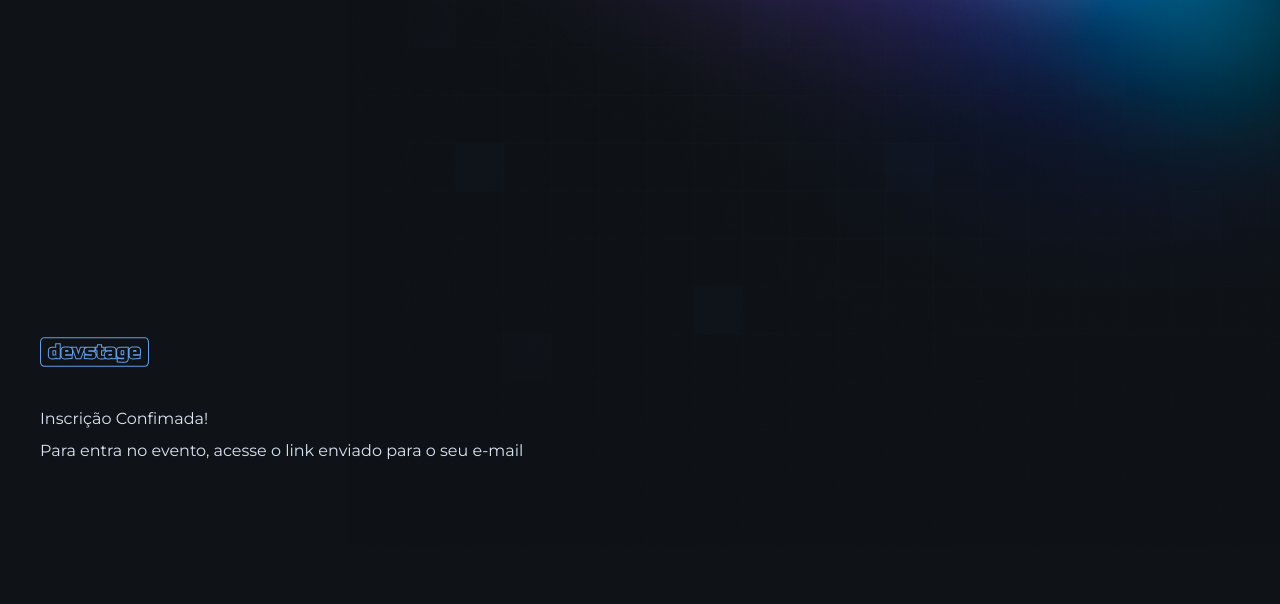
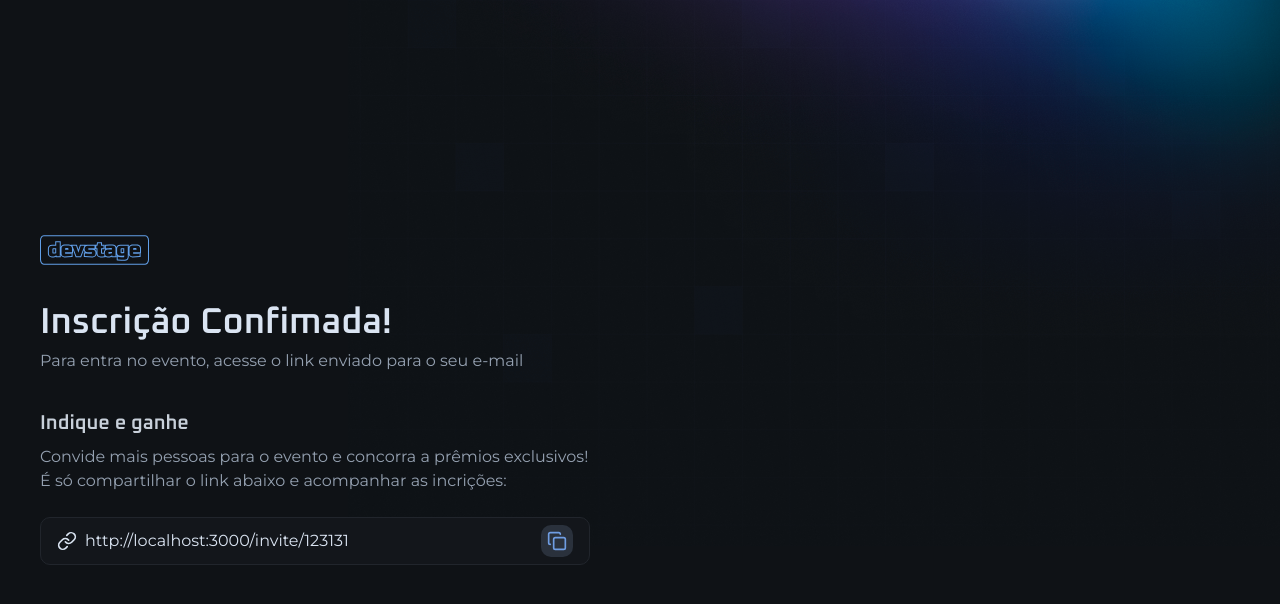
Before and after one commit to Romulo-us-br/Web-Tailwind, a Next.js app: page /invite in a window 1280 px wide. Shown: the top 604 px of the page. Built offline with nearby package versions, Linux system fonts and the light colour scheme.

Commit message:
pag invite

```diff
--- a/src/app/invite/page.tsx
+++ b/src/app/invite/page.tsx
@@ -1,13 +1,47 @@
+import { IconButton } from '@/components/icon-button'
+import { InputField, InputIcon, InputRoot } from '@/components/input'
+import { Copy, Link } from 'lucide-react'
 import Image from 'next/image'
 import logo from '../../assets/logo.svg'
+
 export default function InvitePage() {
   return (
     <div className="min-h-dvh flex items-center justify-between gap-16 flex-col md:flex-row">
       <div className="flex flex-col gap-10 w-full max-w-[550px]">
         <Image src={logo} alt="devstage" width={108.5} height={30} />
         <div className="space-y-2">
-          <h1>Inscrição Confimada!</h1>
-          <p> Para entra no evento, acesse o link enviado para o seu e-mail</p>
+          <h1 className="text-4xl font-semibold font-heading text-gray-100 leading-none">
+            Inscrição Confimada!
+          </h1>
+          <p className="text-gray-300">
+            Para entra no evento, acesse o link enviado para o seu e-mail
+          </p>
+        </div>
+        <div className="space-y-6">
+          <div className="space-y-3">
+            <h2 className="text-gray-200 text-xl font-heading font-semibold leading-none">
+              Indique e ganhe
+            </h2>
+            <p className="text-gray-300">
+              Convide mais pessoas para o evento e concorra a prêmios
+              exclusivos! É só compartilhar o link abaixo e acompanhar as
+              incrições:
+            </p>
+          </div>
+
+          <InputRoot>
+            <InputIcon>
+              <Link className="size-5" />
+            </InputIcon>
+            <InputField
+              readOnly
+              defaultValue="http://localhost:3000/invite/123131"
+            />
+
+            <IconButton>
+              <Copy className="size-5" />
+            </IconButton>
+          </InputRoot>
         </div>
       </div>
     </div>
```
